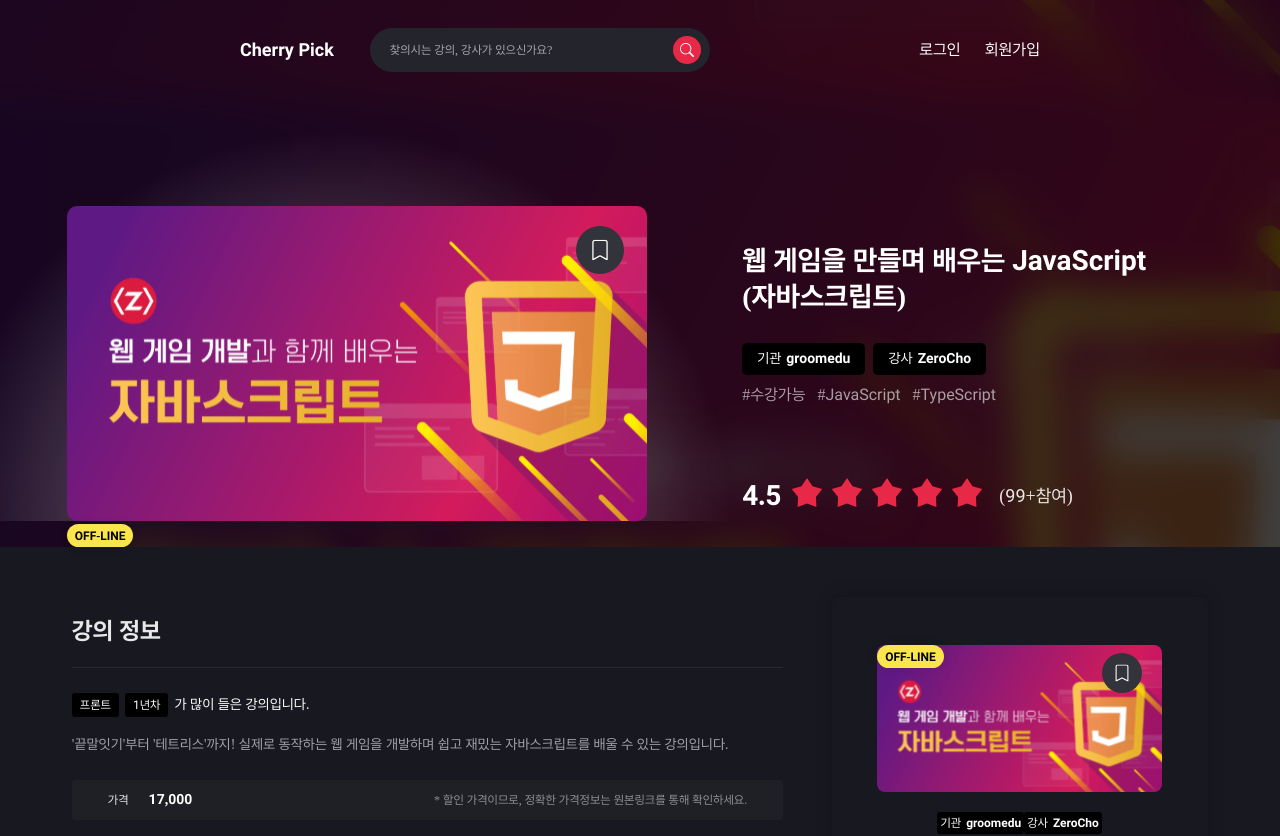
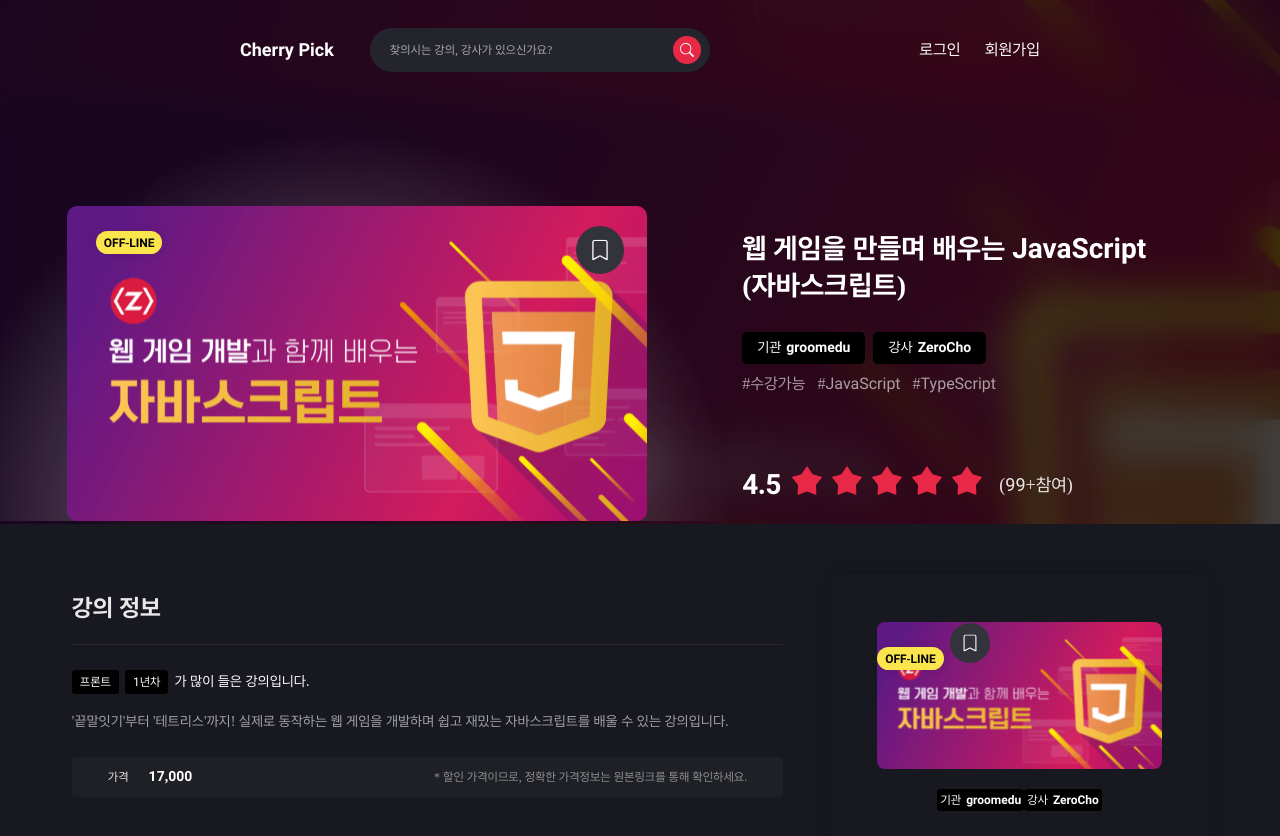
Before and after one commit to cjy0019/cherry-front, a React app: page /detail in a window 1280 px wide. Shown: the top 836 px of the page. Built offline with nearby package versions, Linux system fonts and the light colour scheme.

Commit message:
refactor : 상세페이지 뱃지 불러와서 스타일링 가능하도록 수정

```diff
--- a/src/components/UI/atoms/buttons/BookMarkButton.jsx
+++ b/src/components/UI/atoms/buttons/BookMarkButton.jsx
@@ -1,23 +1,14 @@
 import React from 'react';
-import styled, { css } from 'styled-components';
+import styled from 'styled-components';
 
 import bookmark_active from '../../../../assets/img/bookmark_active.svg';
 import bookmark from '../../../../assets/img/bookmark.svg';
 import { responsive } from '../../../../style/responsive';
 
-const BookMarkButton = ({
-  active,
-  handleClick,
-  absolute,
-  top,
-  right,
-  markSize,
-}) => {
+const BookMarkButton = ({ active, handleClick, markSize, className }) => {
   return (
     <StyledButton
-      top={top}
-      right={right}
-      absolute={absolute}
+      className={className}
       markSize={markSize}
       onClick={handleClick}>
       {active && <img src={bookmark_active} alt='북마크' />}
@@ -30,6 +21,7 @@ const StyledButton = styled.button`
   cursor: pointer;
   background-color: transparent;
   border: none;
+
   & > img {
     width: ${(props) => props.markSize || '48px'};
 
@@ -40,14 +32,6 @@ const StyledButton = styled.button`
       width: 40px;
     }
   }
-
-  ${(props) =>
-    props.absolute &&
-    css`
-      position: absolute;
-      top: ${({ top }) => top};
-      right: ${({ right }) => right};
-    `}
 `;
 
 export default BookMarkButton;
--- a/src/components/molecules/detail/LectureDetailTitle.jsx
+++ b/src/components/molecules/detail/LectureDetailTitle.jsx
@@ -16,8 +16,8 @@ const LectureDetailTitle = () => {
     <Container>
       <FlexLeft>
         <img src={thumbnail} alt='강의 썸네일' />
-        <OfflineBadge absolute left='5%' top='8%' />
-        <BookMarkButton absolute right='1.3021vw' top='1.4583vw' />
+        <StyledOffLineBadge />
+        <StyledBookMarkButton />
       </FlexLeft>
 
       <FlexRight>
@@ -131,6 +131,18 @@ const FlexLeft = styled.div`
       display: none;
     }
   }
+`;
+
+const StyledOffLineBadge = styled(OfflineBadge)`
+  position: absolute;
+  left: 5%;
+  top: 8%;
+`;
+
+const StyledBookMarkButton = styled(BookMarkButton)`
+  position: absolute;
+  right: 1.3021vw;
+  top: 1.4583vw;
 `;
 
 const FlexRight = styled.div`
```
